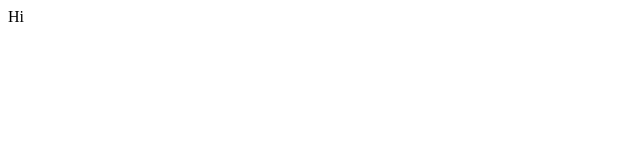
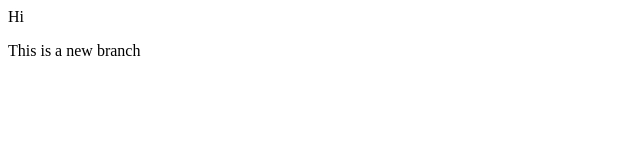
Before and after one commit to kiran2232-dev/LocalRepo, a plain HTML site: page index.html in a window 1280 px wide. Shown: the whole page, without its empty margins (0-640 px from the left). Drawn offline with Linux system fonts and the light colour scheme.

Commit message:
Added Branch

```diff
--- a/index.html
+++ b/index.html
@@ -1 +1,2 @@
 <P>Hi</P>
+<P>This is a new branch</P>
```
